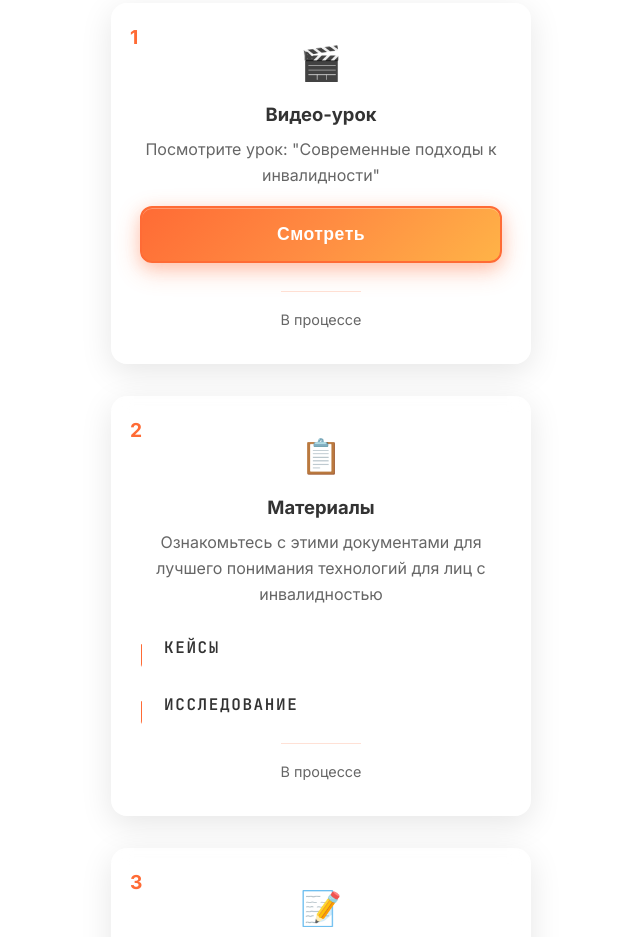
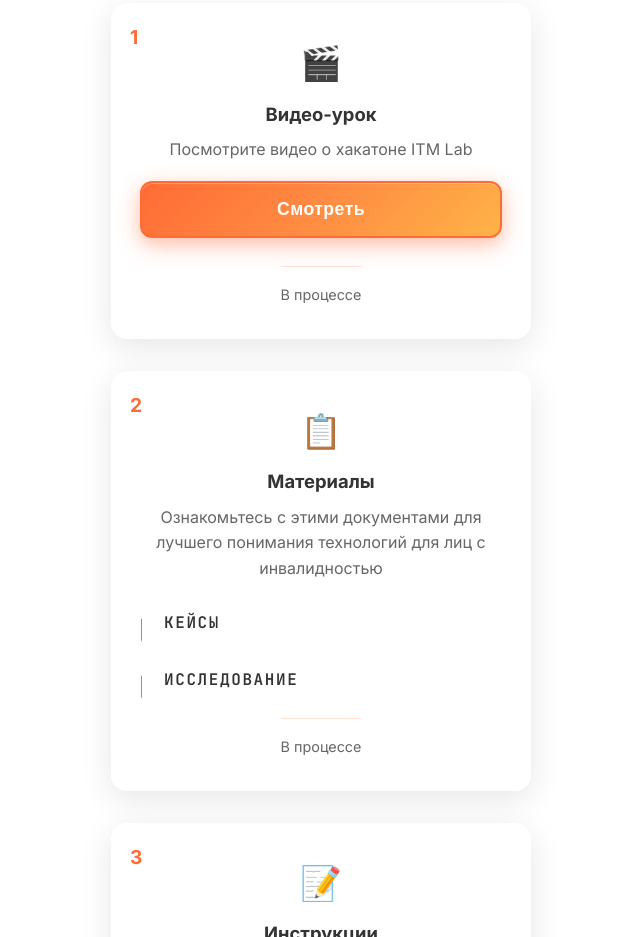
Before and after one commit to iteachme/itmlab2.0, a plain HTML site: page index.html in a window 1280 px wide. Shown: the part 1294-2231 px from the top of the page, without its empty margins (319-959 px from the left). Drawn offline with nearby package versions, Linux system fonts and the light colour scheme; animation ran at ten frames a second.

Commit message:
feat: update video links to new YouTube video nqVXuMeTBD4 in both versions

```diff
--- a/index.html
+++ b/index.html
@@ -218,8 +218,8 @@
                     <div style="position: absolute; left: 18px; top: 18px; font-size: 1.2rem; color: #ff6b35; font-weight: 700;">1</div>
                     <div style="font-size: 2.1rem; margin-bottom: 10px;">🎬</div>
                     <div class="step-title" style="font-weight: 700; font-size: 1.15rem; margin-bottom: 8px;">Видео-урок</div>
-                    <div style="color: #666; font-size: 1rem; margin-bottom: 18px; text-align: center;">Посмотрите урок: "Современные подходы к инвалидности"</div>
-                    <button class="video-btn" style="width: 100%; margin-bottom: 12px;" onclick="openModal({type: 'youtube', src: 'https://www.youtube.com/embed/3U-rK7A18Hc', title: 'Современные подходы к инвалидности'})">Смотреть</button>
+                    <div style="color: #666; font-size: 1rem; margin-bottom: 18px; text-align: center;">Посмотрите видео о хакатоне ITM Lab</div>
+                    <button class="video-btn" style="width: 100%; margin-bottom: 12px;" onclick="openModal({type: 'youtube', src: 'https://www.youtube.com/embed/nqVXuMeTBD4', title: 'ITM Lab Хакатон'})">Смотреть</button>
                     <div class="step-status" style="font-size: 0.9rem; color: #666;">Доступно</div>
                 </div>
 
```
Also changed, not shown: index.kz.html (+3 -3 lines).
